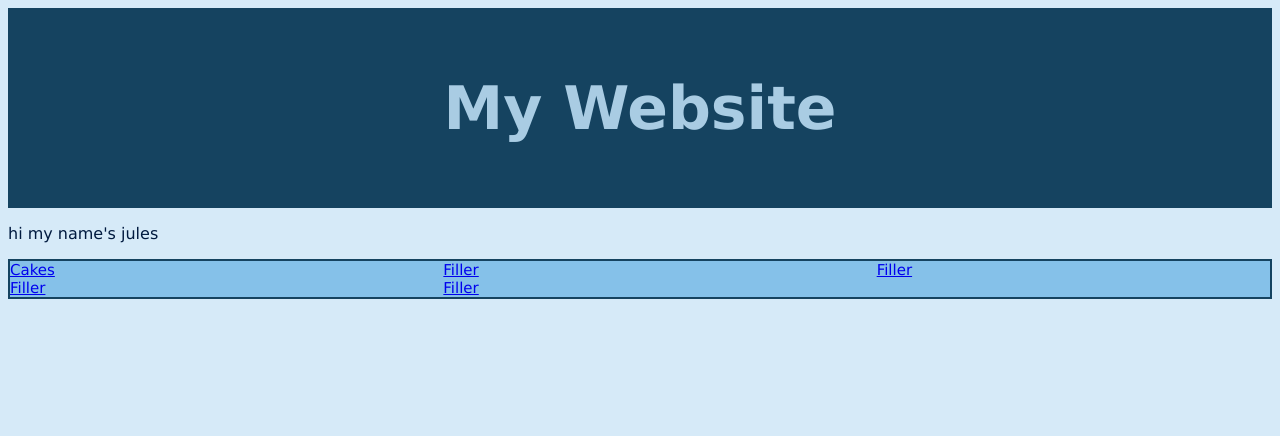
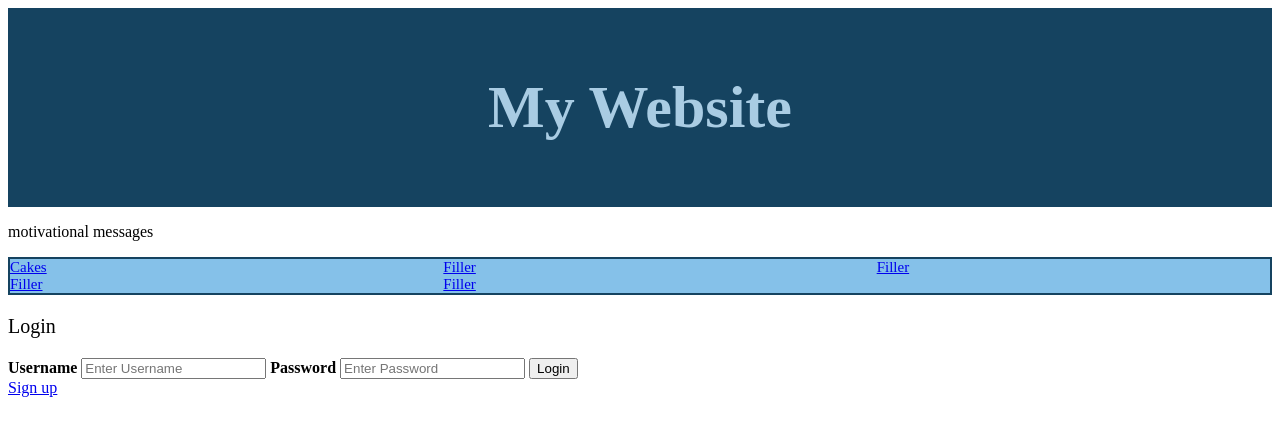
Before and after one commit to williamsauvageau/newhacks2021, a Flask app: page / in a window 1280 px wide. Shown: the top 436 px of the page. Run offline with Flask 2, Linux system fonts and the light colour scheme.

Commit message:
update index.html

```diff
--- a/templates/index.html
+++ b/templates/index.html
@@ -1,7 +1,4 @@
-<html>
-
 <head>
-<link rel="stylesheet" href='/static/style.css'>
 <style>
 #TopHeader {
     border: 0px solid #154360;
@@ -20,13 +17,12 @@
     column-gap: 40px;
 }
 </style>
-</head>
 
 <body>
 <div id="TopHeader">
     <h1>My Website</h1>
 </div>
-<p> hi my name's jules </p>
+<p> motivational messages</p>
 
 <div id="HyperLinks">
     <a href="http://127.0.0.1:5000/cakes">Cakes</a>
@@ -39,7 +35,23 @@
     <br>
     <a href="http://127.0.0.1:5000/cakes">Filler</a>
     <br>
+    </div>
 </body>
 
+<body>
+<p style="font-size: 20px"> Login</p>
+</body>
+</html>
+<form action="action_page.php" method="post">
+  <div class="container">
+    <label for="uname"><b>Username</b></label>
+    <input type="text" placeholder="Enter Username" name="uname" required>
 
-</html>
+    <label for="psw"><b>Password</b></label>
+    <input type="password" placeholder="Enter Password" name="psw" required>
+
+    <button type="submit">Login</button>
+  </div>
+  <div>
+  <a href="http://192.168.0.14:5000/signup">Sign up</a>
+</form>
```
